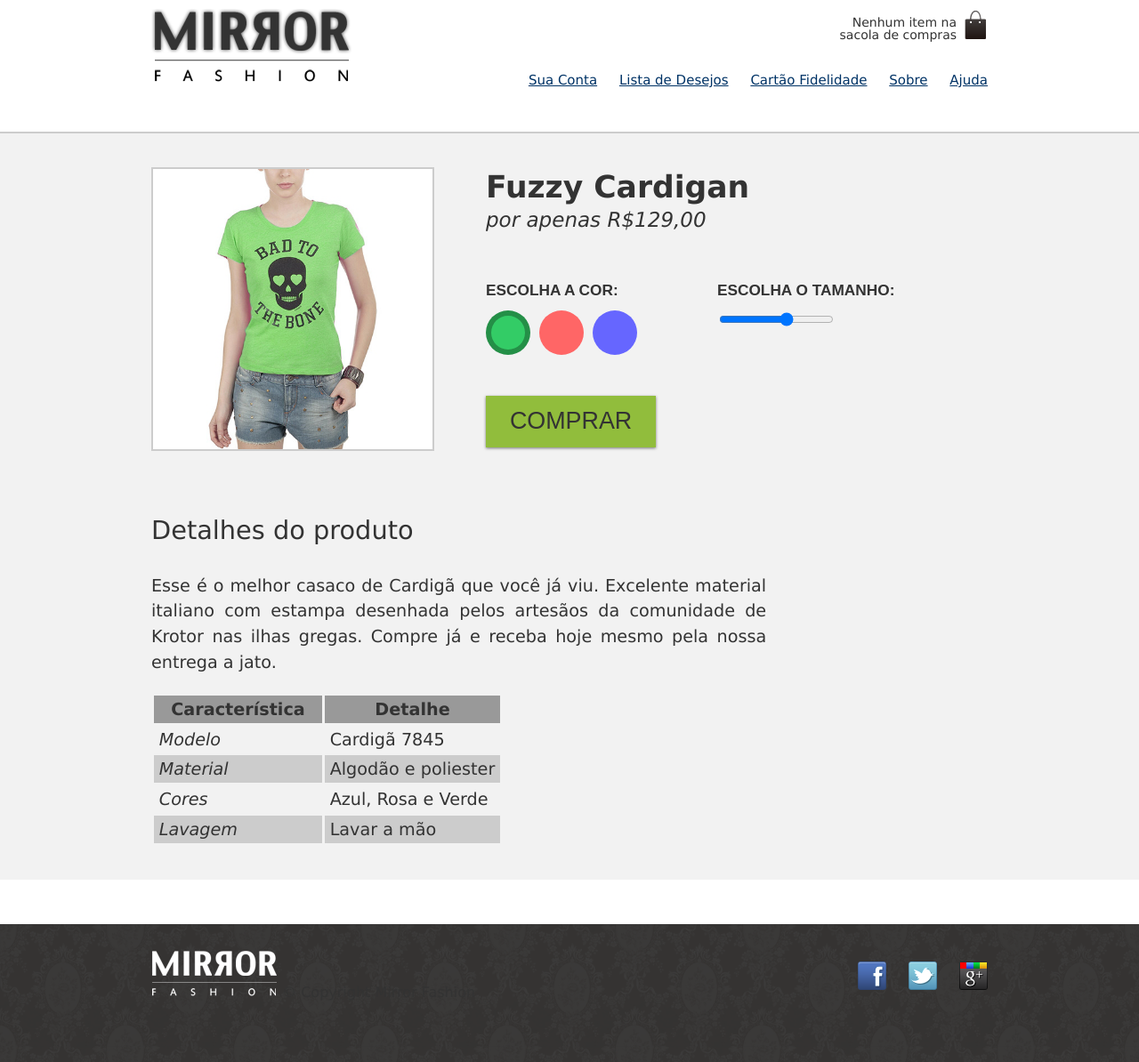
After one commit to danieldnl/html-css-js-apostila-caelum, a PHP site: page /produto.php in a window 1280 px wide. The commit adds this page. Shown: the whole page at 89% size. Run offline with PHP 8.4, Linux system fonts and the light colour scheme.

Commit message:
Capitulos 8 e 9

```diff
--- /dev/null
+++ b/_cabecalho.php
@@ -0,0 +1,32 @@
+<!DOCTYPE html>
+<html>
+  <head>
+    <title><?php print $cabecalho_title; ?></title>
+    <meta charset="utf-8">
+    <meta name="viewport" content="width=device-width">
+
+    <link rel="stylesheet" href="css/reset.css">
+    <link rel="stylesheet" href="css/base.css">
+    <?php print @$cabecalho_css;?>
+    <link rel="stylesheet" href="css/mobile.css" media="(max-width: 939px)">
+    <!--[if lt IE 9]>
+      <script src="//html5shiv.googlecode.com/svn/trunk/html5.js"></script>
+    <![endif]-->
+  </head>
+
+  <body>
+    <header class="container">
+      <h1><img src="img/logo.png" alt="Mirror Fashion"></h1>
+
+      <p class="sacola">Nenhum item na sacola de compras</p>
+
+      <nav class="menu-setores">
+        <ul>
+          <li><a href="#">Sua Conta</a></li>
+          <li><a href="#">Lista de Desejos</a></li>
+          <li><a href="#">Cartão Fidelidade</a></li>
+          <li><a href="sobre.php">Sobre</a></li>
+          <li><a href="#">Ajuda</a></li>
+        </ul>
+      </nav>
+    </header>
--- /dev/null
+++ b/_rodape.php
@@ -0,0 +1,12 @@
+<footer id="rodape">
+  <div class="container">
+    <img src="img/logo-rodape.png" alt="Logo Mirror Fashion">
+    &copy; Copyright Mirror Fashion
+
+    <ul class="social">
+      <li><a href="http://facebook.com/mirrorfashion">Facebook</a></li>
+      <li><a href="http://twitter.com/mirrorfashion">Twitter</a></li>
+      <li><a href="http://plus.google.com/mirrorfashion">Google+</a></li>
+    </ul>
+  </div>
+</footer>
--- a/css/base.css
+++ b/css/base.css
@@ -52,10 +52,10 @@ footer .container {
 }
 
 .menu-setores a:hover {
-    color: #007dc6;
+  color: #007dc6;
 }
 .menu-setores a:active {
-     color: #867dc6;
+  color: #867dc6;
 }
 
 .menu-setores ul li {
--- /dev/null
+++ b/css/produto.css
@@ -0,0 +1,187 @@
+.cores{
+  position: relative;
+  padding-top: 80px;
+}
+
+.cores label:after{
+  content: '';
+  display: block;
+  border-radius: 50%;
+  width: 50px;
+  height: 50px;
+  position: absolute;
+  top: 30px;
+  border: 6px solid rgba(0,0,0,0);
+  transition: 1s;
+
+  -moz-box-sizing: border-box;
+       box-sizing: border-box;
+}
+
+.cores label img{
+  display: block;
+  max-width: 100%;
+  border: 2px solid #ccc;
+}
+
+.cores label:hover:after{
+  border: 6px solid rgba(0,0,0,0.1);
+
+}
+
+.cores input:checked + label:after{
+  border: 6px solid rgba(0,0,0,0.3);
+}
+
+.cores input:not(:checked) + label img {
+  display: none;
+}
+
+.cores input[type=radio] {
+  display: none;
+}
+
+label[for=verde]:after{
+  background-color: #33CC66;
+  left: 0;
+}
+
+label[for=rosa]:after{
+  background-color: #FF6666;
+  left: 60px;
+}
+
+label[for=azul]:after{
+  background-color: #6666FF;
+  left: 120px;
+}
+
+.produto-back {
+  background-color: #F2F2F2;
+  margin-top: 1em;
+  border-top: 2px solid #ccc;
+}
+
+.produto{
+  color: #333;
+  line-height: 1.3;
+  margin-top: 2em;
+}
+
+.produto h1{
+  font-size: 1.8em;
+  font-weight: bold;
+}
+
+.produto p {
+  font-size: 1.2em;
+  font-style: italic;
+  margin-bottom: 1em;
+}
+
+.produto legend {
+  display: block;
+  font: bold 0.9em/2.5 Arial;
+  text-transform: uppercase;
+}
+
+.comprar {
+  background: #91bd3c;
+  border:none;
+  color: #333;
+
+  font-size: 1.4em;
+  text-transform: uppercase;
+
+  box-shadow: 0 1px 3px #777;
+
+  display: block;
+  padding: 0.5em 1em;
+  margin: 1em 0;
+}
+
+.detalhes {
+  padding: 2em 0;
+}
+
+.detalhes h2 {
+  font-size: 1.5em;
+  line-height: 2;
+}
+
+.detalhes p {
+  margin: 1em 0;
+  font-size: 1em;
+  line-height: 1.5;
+  max-width: 36em;
+}
+
+
+
+table {
+  border-spacing: 0.2em;
+  border-collapse: separate;
+}
+
+thead {
+  background-color: #999;
+}
+
+thead th {
+  font-weight: bold;
+  padding: 0.3em 1em;
+  text-align: center;
+}
+
+td {
+  padding: 0.3em;
+}
+
+tr:nth-child(2n) {
+  background-color: #ccc;
+}
+
+td:first-child {
+  font-style: italic;
+}
+
+@media(min-width: 630px){
+
+  .produto{
+    position: relative;
+    padding-left: 40%;
+    font-size: 1.2em;
+  }
+
+  .cores{
+    position: static;
+    padding: 0;
+  }
+
+  .cores label img{
+    position: absolute;
+    top: 0;
+    left: 0;
+    max-width: 35%;
+    max-height: 100%;
+  }
+
+  .cores label:after{
+    position: static;
+    float: left;
+    margin-right: 10px;
+  }
+
+  fieldset {
+    display: inline-block;
+    vertical-align: top;
+
+    margin: 1em 0;
+    min-width: 200px;
+    width: 45%;
+  }
+
+  .detalhes {
+    font-size: 1.2em;
+  }
+}
--- /dev/null
+++ b/produto.php
@@ -0,0 +1,81 @@
+    <?php
+      $cabecalho_title = "Produto da Mirror Fashion";
+      $cabecalho_css = '<link rel="stylesheet" href="css/produto.css">';
+      include("_cabecalho.php");
+    ?>
+    <div class="produto-back">
+      <div class="container">
+        <div class="produto">
+          <h1>Fuzzy Cardigan</h1>
+          <p>por apenas R$129,00</p>
+
+          <form action="checkout.php" method="POSt">
+            <input type="hidden" name="id" value="1">
+            <input type="hidden" name="nome" value="Fuzzy Cardigan">
+            <input type="hidden" name="preco" value="129.00">
+
+            <fieldset class="cores">
+              <legend>Escolha a cor:</legend>
+
+              <input type="radio" name="cor" value="verde" id="verde" checked>
+              <label for="verde">
+                <img src="img/produtos/foto2-verde.png">
+              </label>
+
+              <input type="radio" name="cor" value="rosa" id="rosa">
+              <label for="rosa">
+                <img src="img/produtos/foto2-rosa.png">
+              </label>
+
+              <input type="radio" name="cor" value="azul" id="azul">
+              <label for="azul">
+                <img src="img/produtos/foto2-azul.png">
+              </label>
+            </fieldset>
+            <fieldset class="tamanhos">
+              <legend>Escolha o tamanho:</legend>
+              <input type="range" min="36" max="46" value="42" step="2" name="tamanho" id="tamanho">
+            </fieldset>
+
+            <input type="submit" class="comprar" value="Comprar">
+          </form>
+        </div>
+        <div class="detalhes">
+          <h2>Detalhes do produto</h2>
+
+          <p>Esse é o melhor casaco de Cardigã que você já viu. Excelente
+          material italiano com estampa desenhada pelos artesãos da
+          comunidade de Krotor nas ilhas gregas. Compre já e receba hoje
+          mesmo pela nossa entrega a jato.</p>
+          <table>
+            <thead>
+              <tr>
+                <th>Característica</th>
+                <th>Detalhe</th>
+              </tr>
+            </thead>
+            <tbody>
+              <tr>
+                <td>Modelo</td>
+                <td>Cardigã 7845</td>
+              </tr>
+              <tr>
+                <td>Material</td>
+                <td>Algodão e poliester</td>
+              </tr>
+              <tr>
+                <td>Cores</td>
+                <td>Azul, Rosa e Verde</td>
+              </tr>
+              <tr>
+                <td>Lavagem</td>
+                <td>Lavar a mão</td>
+              </tr>
+            </tbody>
+          </table>
+        </div>
+      </div>
+    </div>
+    <?php include("_rodape.php");?>
+  </body>
+</html>
```
Also changed, not shown: checkout.php (added, +28 -0 lines), index.php (renamed from index.html, +5 -43 lines), sobre.php (renamed from sobre.html, +6 -42 lines).
